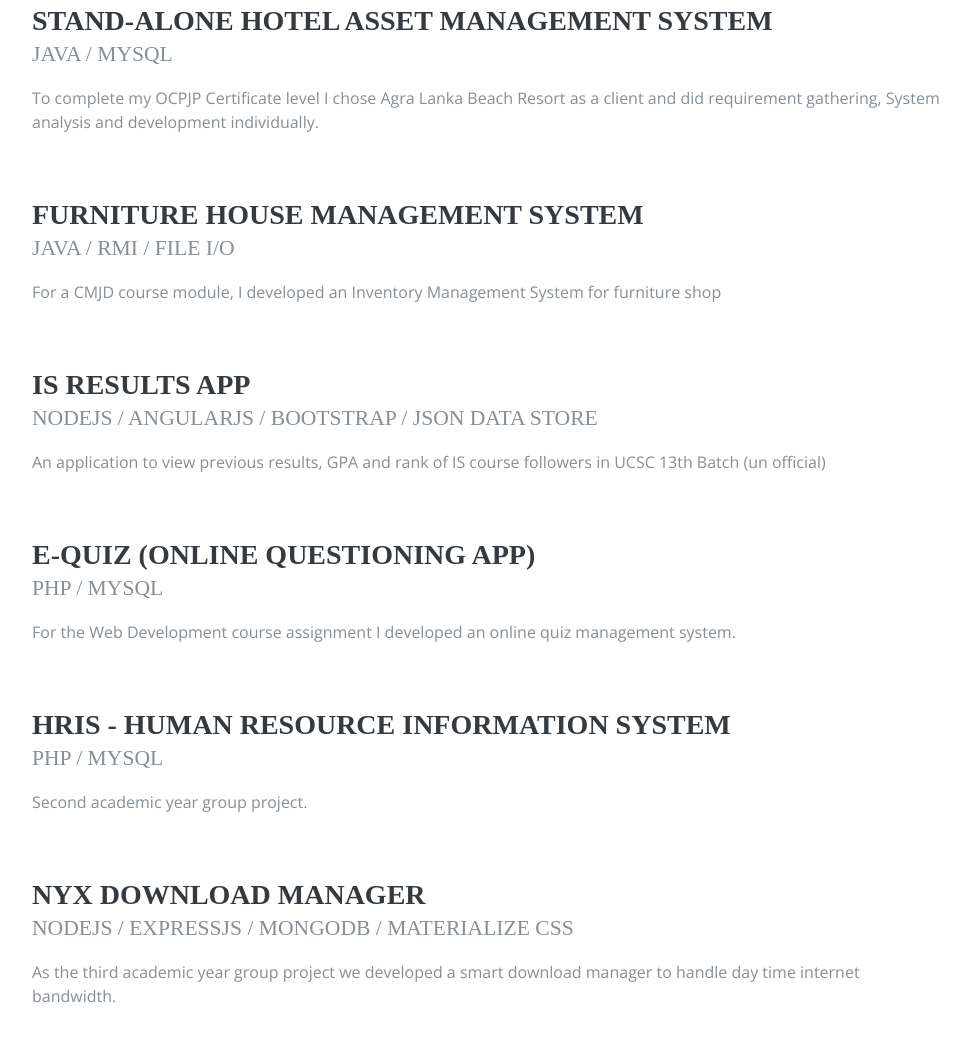
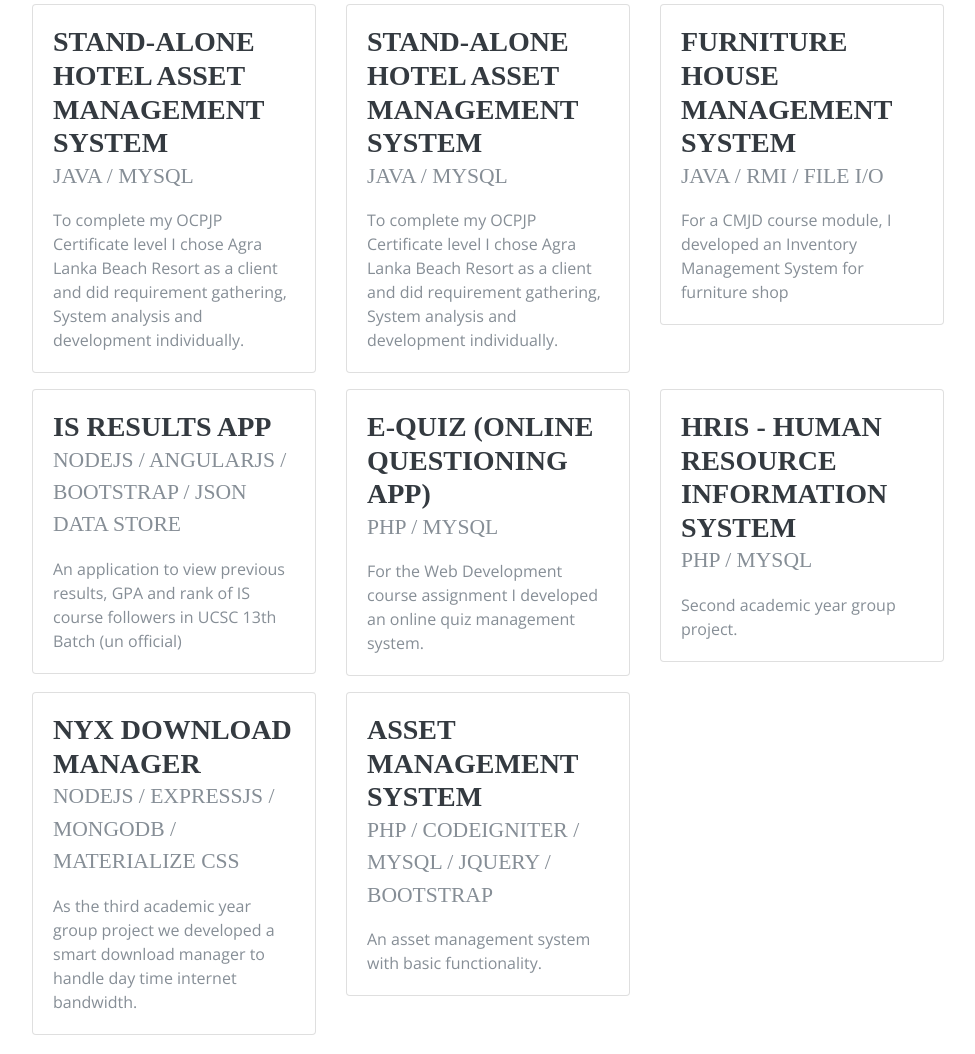
Before and after one commit to Emalsha/emalsha.github.io, a website: page index.html in a window 1280 px wide. Shown: the part 1873-2927 px from the top of the page, without its empty margins (288-1263 px from the left). Drawn offline with nearby package versions, Linux system fonts and the light colour scheme; a web font is replaced by a local one.

Commit message:
Update index.html

```diff
--- a/index.html
+++ b/index.html
@@ -200,64 +200,101 @@
       <div class="my-auto">
         <h2 class="mb-5">Projects</h2>
 
-        <div class="resume-item d-flex flex-column flex-md-row mb-5">
-          <div class="resume-content mr-auto">
-            <h3 class="mb-0">Stand-alone Hotel Asset Management System</h3>
+        <div class="row">
+          <div class="col-sm-12 col-md-6 col-lg-4 ">
+            <div class="card mb-3">
+              <div class="card-body">
+                <h3 class="mb-0 card-title">Stand-alone Hotel Asset Management System</h3>
                 <div class="subheading mb-3">Java / MySQL</div>
-            <p>To complete my OCPJP Certificate level I chose Agra Lanka Beach Resort as a client and did requirement
+                <p class="card-text">To complete my OCPJP Certificate level I chose Agra Lanka Beach Resort as a client and did requirement
               gathering, System analysis and development individually.</p>
+
+              </div>
             </div>
           </div>
 
-        <div class="resume-item d-flex flex-column flex-md-row mb-5">
-          <div class="resume-content mr-auto">
-            <h3 class="mb-0">Furniture House Management System</h3>
-            <div class="subheading mb-3">Java / RMI / File I/O</div>
-            <p>For a CMJD course module, I developed an Inventory Management System for furniture shop</p>
+          <div class="col-sm-12 col-md-6 col-lg-4 ">
+            <div class="card mb-3">
+              <div class="card-body">
+                <h3 class="mb-0 card-title">Stand-alone Hotel Asset Management System</h3>
+            <div class="subheading mb-3">Java / MySQL</div>
+            <p class="card-text">To complete my OCPJP Certificate level I chose Agra Lanka Beach Resort as a client and did requirement
+              gathering, System analysis and development individually.</p>
+
+              </div>
             </div>
           </div>
 
-        <div class="resume-item d-flex flex-column flex-md-row mb-5">
-          <div class="resume-content mr-auto">
-            <h3 class="mb-0">IS Results App</h3>
-            <div class="subheading mb-3">NodeJS / AngularJS / Bootstrap / JSON Data Store</div>
-            <p>An application to view previous results, GPA and rank of IS course followers in UCSC 13th Batch (un
-              official)</p>
+          <div class="col-sm-12 col-md-6 col-lg-4 ">
+            <div class="card mb-3">
+              <div class="card-body">
+                <h3 class="mb-0 card-title">Furniture House Management System</h3>
+            <div class="subheading mb-3">Java / RMI / File I/O</div>
+            <p class="card-text">For a CMJD course module, I developed an Inventory Management System for furniture shop</p>
+
+              </div>
             </div>
           </div>
 
-        <div class="resume-item d-flex flex-column flex-md-row mb-5">
-          <div class="resume-content mr-auto">
-            <h3 class="mb-0">e-quiz (Online questioning app)</h3>
-            <div class="subheading mb-3">PHP / MySQL</div>
-            <p>For the Web Development course assignment I developed an online quiz management system.</p>
+          <div class="col-sm-12 col-md-6 col-lg-4 ">
+            <div class="card mb-3">
+              <div class="card-body">
+                <h3 class="mb-0 card-title">IS Results App</h3>
+            <div class="subheading mb-3">NodeJS / AngularJS / Bootstrap / JSON Data Store</div>
+            <p class="card-text">An application to view previous results, GPA and rank of IS course followers in UCSC 13th Batch (un
+              official)</p>
+
+              </div>
             </div>
           </div>
 
-        <div class="resume-item d-flex flex-column flex-md-row mb-5">
-          <div class="resume-content mr-auto">
-            <h3 class="mb-0">HRIS - Human Resource Information System</h3>
+          <div class="col-sm-12 col-md-6 col-lg-4 ">
+            <div class="card mb-3">
+              <div class="card-body">
+                <h3 class="mb-0 card-title">e-quiz (Online questioning app)</h3>
             <div class="subheading mb-3">PHP / MySQL</div>
-            <p>Second academic year group project.</p>
+            <p class="card-text">For the Web Development course assignment I developed an online quiz management system.</p>
+
+              </div>
             </div>
           </div>
 
-        <div class="resume-item d-flex flex-column flex-md-row mb-5">
-          <div class="resume-content mr-auto">
-            <h3 class="mb-0">NYX Download Manager</h3>
-            <div class="subheading mb-3">NodeJS / ExpressJS / MongoDB / Materialize CSS</div>
-            <p>As the third academic year group project we developed a smart download manager to handle day time
-              internet bandwidth.</p>
+          <div class="col-sm-12 col-md-6 col-lg-4 ">
+            <div class="card mb-3">
+              <div class="card-body">
+                <h3 class="mb-0 card-title">HRIS - Human Resource Information System</h3>
+            <div class="subheading mb-3">PHP / MySQL</div>
+            <p class="card-text">Second academic year group project.</p>
+
+              </div>
             </div>
           </div>
 
-        <div class="resume-item d-flex flex-column flex-md-row mb-5">
-          <div class="resume-content mr-auto">
-            <h3 class="mb-0">Asset Management System</h3>
-            <div class="subheading mb-3">PHP / CodeIgniter / MySQL / JQuery / Bootstrap</div>
-            <p>An asset management system with basic functionality.</p>
+          <div class="col-sm-12 col-md-6 col-lg-4 ">
+            <div class="card mb-3">
+              <div class="card-body">
+                <h3 class="mb-0 card-title">NYX Download Manager</h3>
+            <div class="subheading mb-3">NodeJS / ExpressJS / MongoDB / Materialize CSS</div>
+            <p class="card-text">As the third academic year group project we developed a smart download manager to handle day time
+              internet bandwidth.</p>
+
               </div>
             </div>
+          </div>
+
+          <div class="col-sm-12 col-md-6 col-lg-4 ">
+            <div class="card mb-3">
+              <div class="card-body">
+                <h3 class="mb-0 card-title">Asset Management System</h3>
+            <div class="subheading mb-3">PHP / CodeIgniter / MySQL / JQuery / Bootstrap</div>
+            <p class="card-text">An asset management system with basic functionality.</p>
+
+              </div>
+            </div>
+          </div>
+
+        </div>
+
 
       </div>
 
```
Lines whose indentation alone changed are shown as unchanged.
